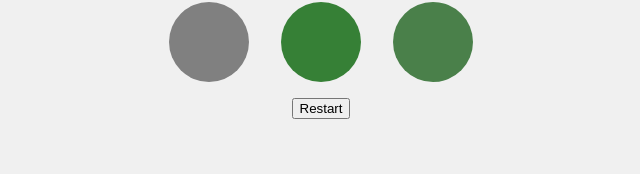
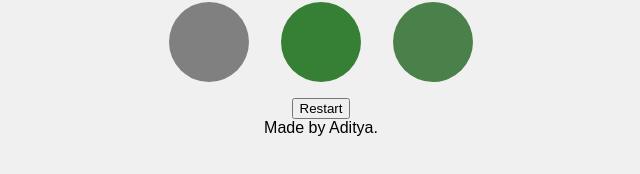
Before and after one commit to adityas131/Wack-a-mole, a plain HTML site: page index.html in a window 1280 px wide. Shown: the part 126-300 px from the top of the page, without its empty margins (319-959 px from the left). Drawn offline with Linux system fonts and the light colour scheme.

Commit message:
footeradd

```diff
--- a/index.html
+++ b/index.html
@@ -20,6 +20,7 @@
     <p id="win_message"></p>
     <button id="restart">Restart</button>
   </main>
+  <center><footer>Made by Aditya.</footer></center>
 
   <script src="wack-a-mole.js" defer></script>
 </body>
```
